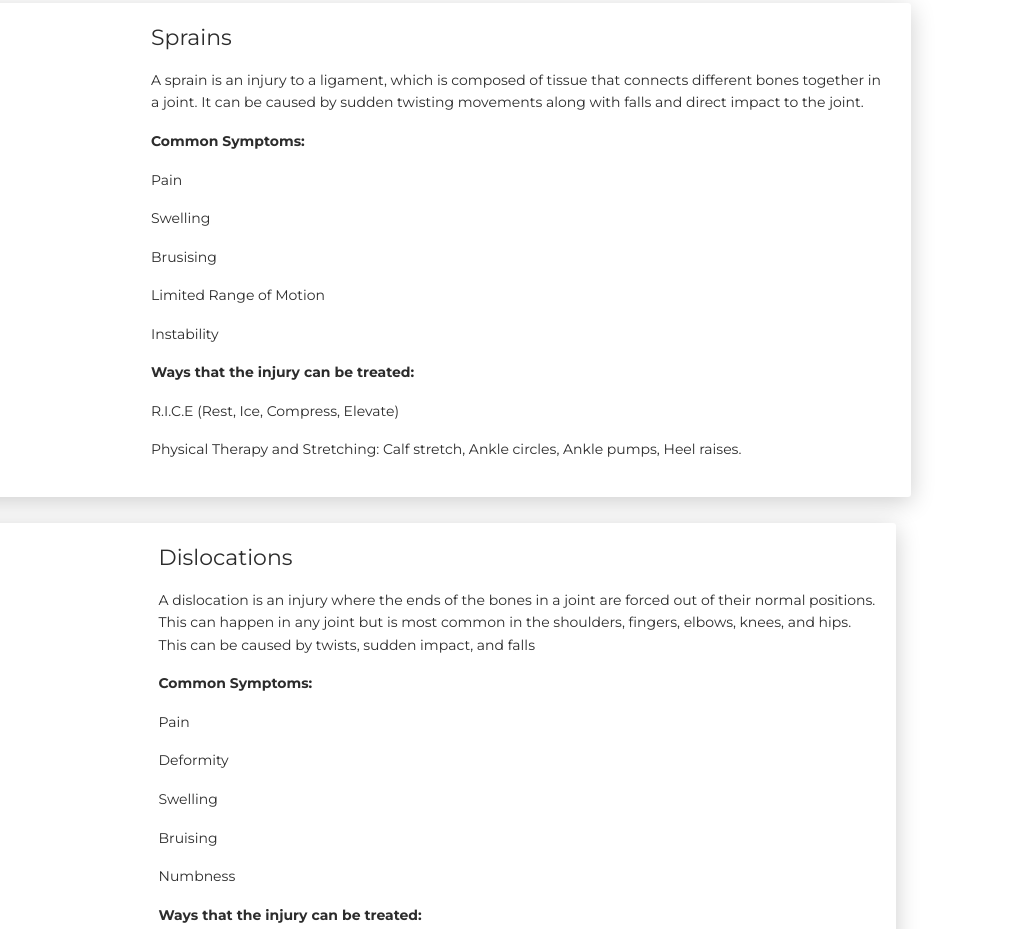
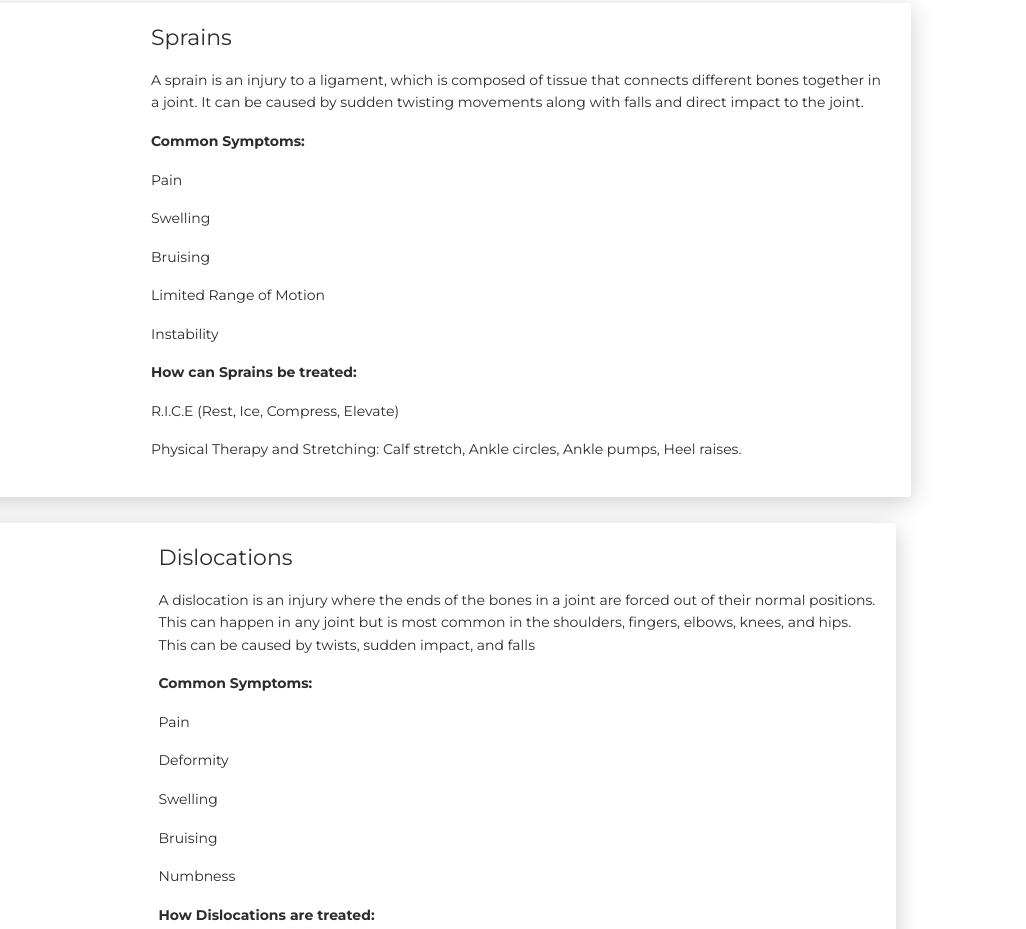
Before and after one commit to cmarsalko/Sports_Injuries_and_Treatment, a plain HTML site: page index.html in a window 1280 px wide. Shown: the part 2196-3125 px from the top of the page, 254-1280 px from the left. Drawn offline with Linux system fonts and the light colour scheme.

Commit message:
Update index.html

```diff
--- a/index.html
+++ b/index.html
@@ -102,7 +102,7 @@
                   <p>Brusising</p>
                   <p>Inability to Move</p>
                   <p>Numbeness or Tingling</p>
-                    <p><b>Ways that the injury can be treated:</b></p>
+                    <p><b>How Bone Fractures can be treated:</b></p>
                     <p>For minor to moderate fractures, oftentimes a cast, sling, or some type of brace will be enough to heal</p>
                     <p>For more intense fractures/breaks, surgery is required before it fully heals.</p>
                 </div>
@@ -131,7 +131,7 @@
                   <p>Brusising</p>
                   <p>Limited Range of Motion</p>
                   <p>Instability</p>
-                  <p><b>Ways that the injury can be treated:</b></p>
+                  <p><b>How Shin Splints can be treated:</b></p>
                     <p>Treatment 1</p>
                     <p>Treatment 2</p>
                 </div>
@@ -163,10 +163,10 @@
                   <p><b>Common Symptoms:</b></p>
                   <p>Pain</p>
                   <p>Swelling</p>
-                  <p>Brusising</p>
+                  <p>Bruising</p>
                   <p>Limited Range of Motion</p>
                   <p>Instability</p>
-                    <p><b>Ways that the injury can be treated:</b></p>
+                    <p><b>How can Sprains be treated:</b></p>
                     <p>R.I.C.E (Rest, Ice, Compress, Elevate)</p>
                     <p>Physical Therapy and Stretching: Calf stretch, Ankle circles, Ankle pumps, Heel raises.</p>
                 </div>
@@ -195,7 +195,7 @@
                   <p>Swelling</p>
                   <p>Bruising</p>
                   <p>Numbness</p>
-                    <p><b>Ways that the injury can be treated:</b></p>
+                    <p><b>How Dislocations are treated:</b></p>
                     <p>Treatment 1</p>
                     <p>Treatment 2</p>
                 </div>
@@ -230,7 +230,7 @@
                   <p>Brusising</p>
                   <p>Limited Range of Motion</p>
                   <p>Instability</p>
-                    <p><b>Ways that the injury can be treated:</b></p>
+                    <p><b>How Concussions are treated:</b></p>
                     <p>Treatment 1</p>
                     <p>Treatment 2</p>
                 </div>
@@ -260,7 +260,7 @@
                   <p>Brusising</p>
                   <p>Limited Range of Motion</p>
                   <p>Instability</p>
-                    <p><b>Ways that the injury can be treated:</b></p>
+                    <p><b>How Seizures can be treated:</b></p>
                     <p>Treatment 1</p>
                     <p>Treatment 2</p>
                 </div>
@@ -295,7 +295,7 @@
                   <p>Tenderness</p>
                   <p>Limited Muscle Function</p>
                   <p>Instability</p>
-                    <p><b>Ways that the injury can be treated:</b></p>
+                    <p><b>Muscle Strains and Tears can be treated by:</b></p>
                     <p>Strains can be treated similarly to sprains, using R.I.C.E. (Rest, Ice, Compress, Elevate)</p>
                     <p>For severe tears such as meniscus and ACL tears, surgery can be required. Surgery can take several months to recover from. Once an athlete is ready, they can start physical therapy and rehab utilizing exercises related to the muscle they tore. With enough time (4-8 months), the injury should be healed properly.</p>
                 </div>
@@ -324,9 +324,8 @@
                   <p>Swelling</p>
                   <p>Discoloration in the Skin</p>
                   <p>Stiffness</p>
-                    <p><b>Ways that the injury can be treated:</b></p>
-                    <p>Treatment 1</p>
-                    <p>Treatment 2</p>
+                    <p><b>How Muscle Bruises can be treated:</b></p>
+                    <p>R.I.C.E. (Rest, Ice, Compression, Elevate)</p>
                 </div>
             </div>
         </div>
@@ -357,7 +356,7 @@
                   <p>Brusising</p>
                   <p>Limited Range of Motion</p>
                   <p>Instability</p>
-                    <p><b>Ways that the injury can be treated:</b></p>
+                    <p><b>Surface Cuts can be treated by:</b></p>
                     <p>Treatment 1</p>
                     <p>Treatment 2</p>
                 </div>
@@ -384,7 +383,7 @@
                   <p>Brusising</p>
                   <p>Limited Range of Motion</p>
                   <p>Instability</p>
-                    <p><b>Ways that the injury can be treated:</b></p>
+                    <p><b>Bruises can be treated by::</b></p>
                     <p>Treatment 1</p>
                     <p>Treatment 2</p>
                 </div>
@@ -411,7 +410,7 @@
                   <p>Brusising</p>
                   <p>Limited Range of Motion</p>
                   <p>Instability</p>
-                    <p><b>Ways that the injury can be treated:</b></p>
+                    <p><b>Turf Burn can be treated by:</b></p>
                     <p>Treatment 1</p>
                     <p>Treatment 2</p>
                 </div>
```
